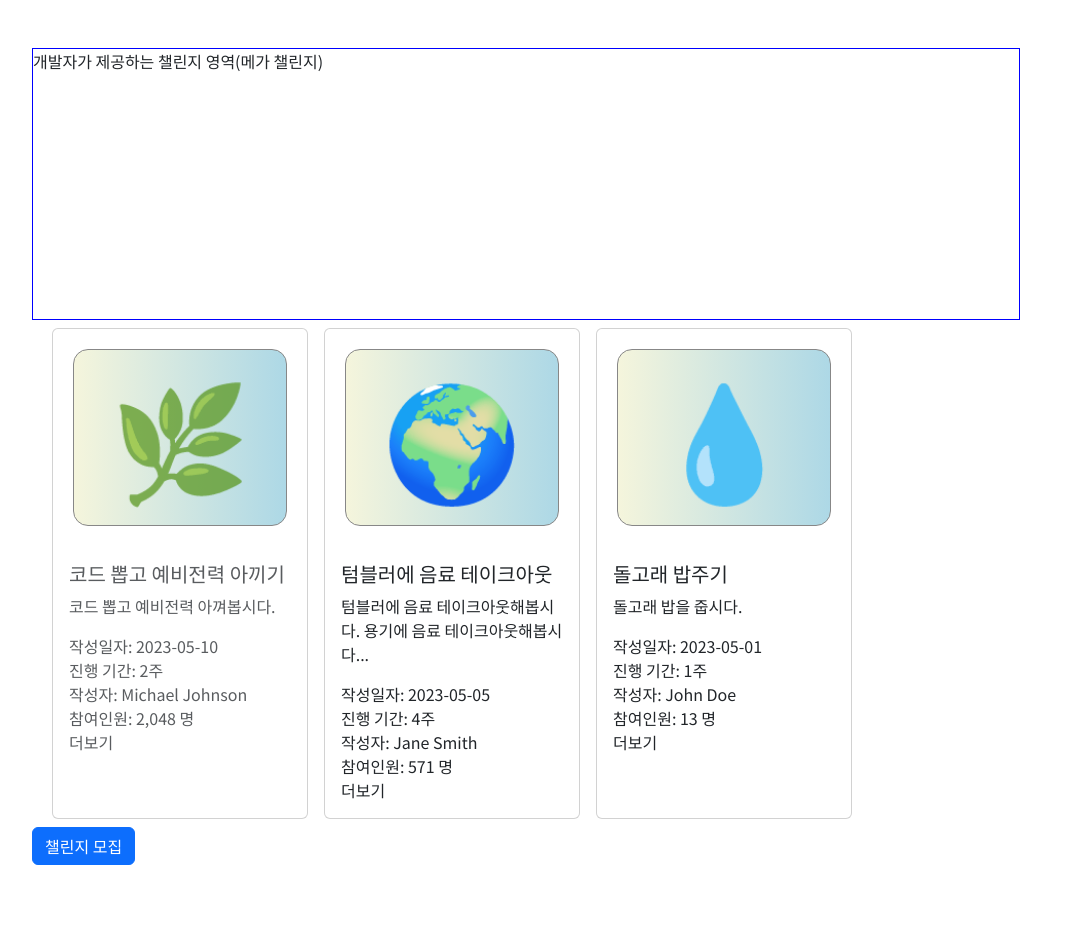
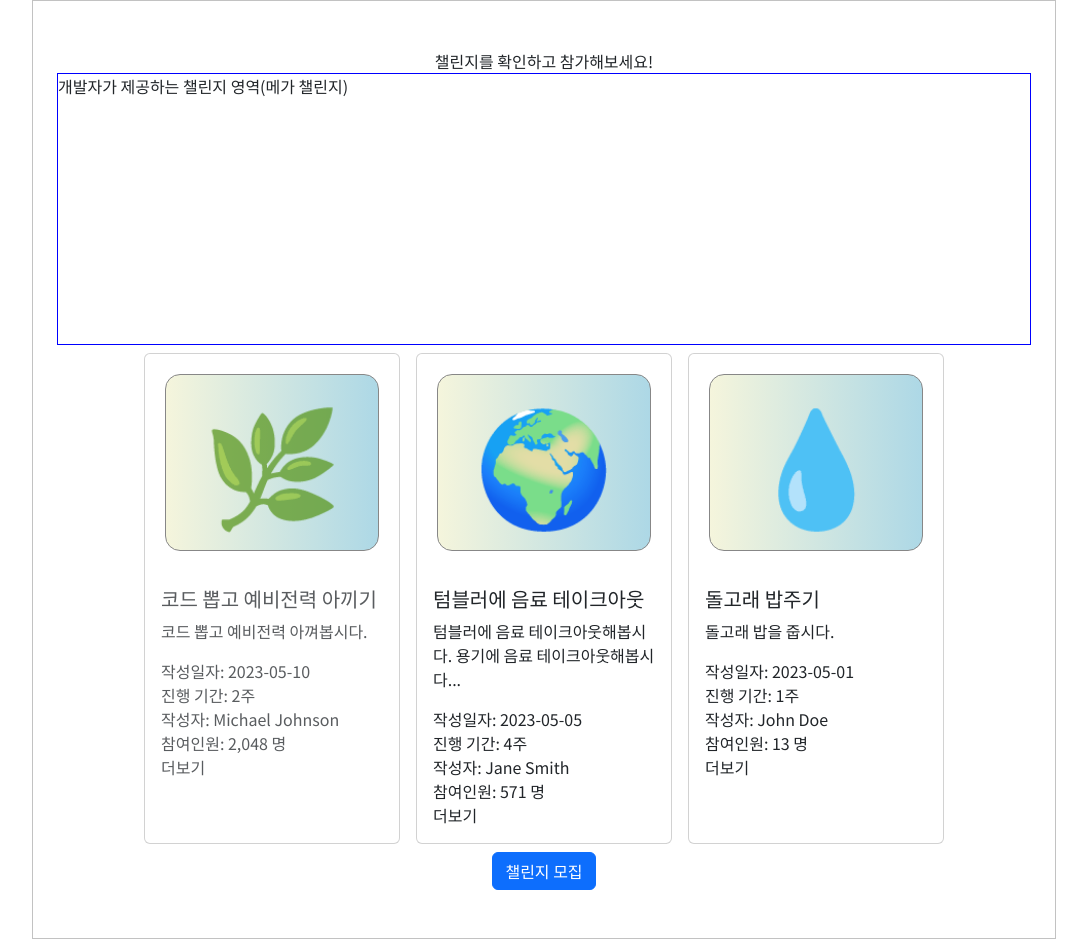
Before and after one commit to snghyun331/elice-ecobucks, a React (Vite) app in the folder front/: page /challenge in a window 1280 px wide. Shown: the whole page, without its empty margins (96-1183 px from the left). Before the commit the page ends 913 px from the top, so only its background shows below. Built offline with nearby package versions, Linux system fonts and the light colour scheme.

Commit message:
Feat : 챌린지 조회하면 설계

```diff
--- a/front/src/pages/Challenge/ChallengePage.jsx
+++ b/front/src/pages/Challenge/ChallengePage.jsx
@@ -13,7 +13,13 @@ function ChallengePage() {
   };
 
   return (
-    <Container className="pt-5 ps-0 pb-5" style={{ width: "80%" }}>
+
+    <Container
+      className="pt-5 pb-5 d-flex flex-column align-items-center justify-content-center"
+      style={{ width: "80%", border: '1px solid #c2c2c2'}}
+    >
+
+    챌린지를 확인하고 참가해보세요!
       {showCreateForm ? <ChallengeCreate /> : <ChallengeView />}
       {buttonClicked ? null : (
         <Button onClick={handleCreateButtonClick}>
@@ -22,6 +28,7 @@ function ChallengePage() {
       )}
     </Container>
   );
+
 }
 
 export default ChallengePage;
--- a/front/src/pages/Challenge/ChallengeView.jsx
+++ b/front/src/pages/Challenge/ChallengeView.jsx
@@ -42,8 +42,8 @@ const ChallengeView = () => {
   });
 
   return (
-    <Container className="d-flex flex-wrap">
-            <Row  style={{ width: "100%", border: '1px solid blue', height: '17rem' }}>
+    <Container className="d-flex flex-wrap justify-content-center">
+      <Row style={{ width: "100%", border: '1px solid blue', height: '17rem' }}>
         개발자가 제공하는 챌린지 영역(메가 챌린지)
       </Row>
       {sortedChallenges.map((challenge, index) => (
@@ -79,12 +79,13 @@ const ChallengeView = () => {
               <br />
               참여인원: {challenge.participantNumber.toLocaleString()} 명
             </Card.Text>
-              더보기
+            더보기
           </Card.Body>
         </Card>
       ))}
     </Container>
   );
+
 };
 
 export default ChallengeView;
```
